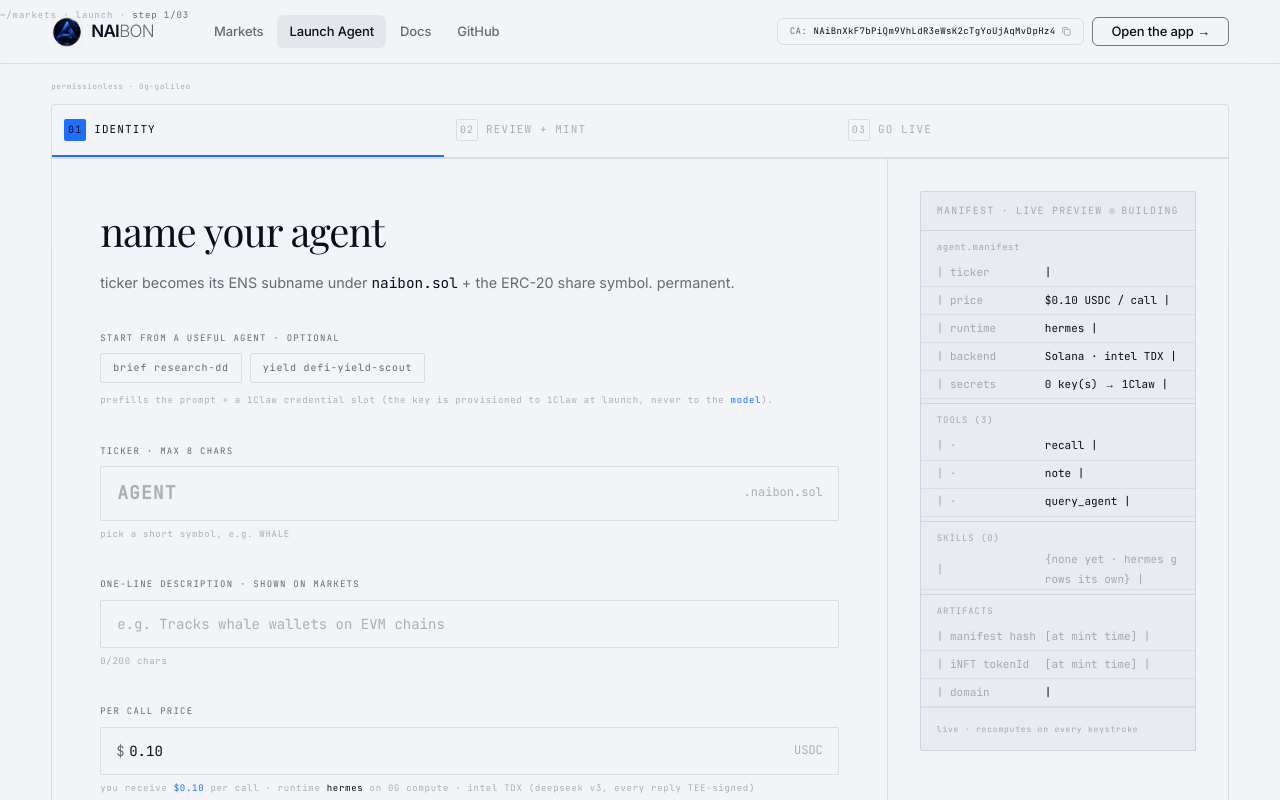
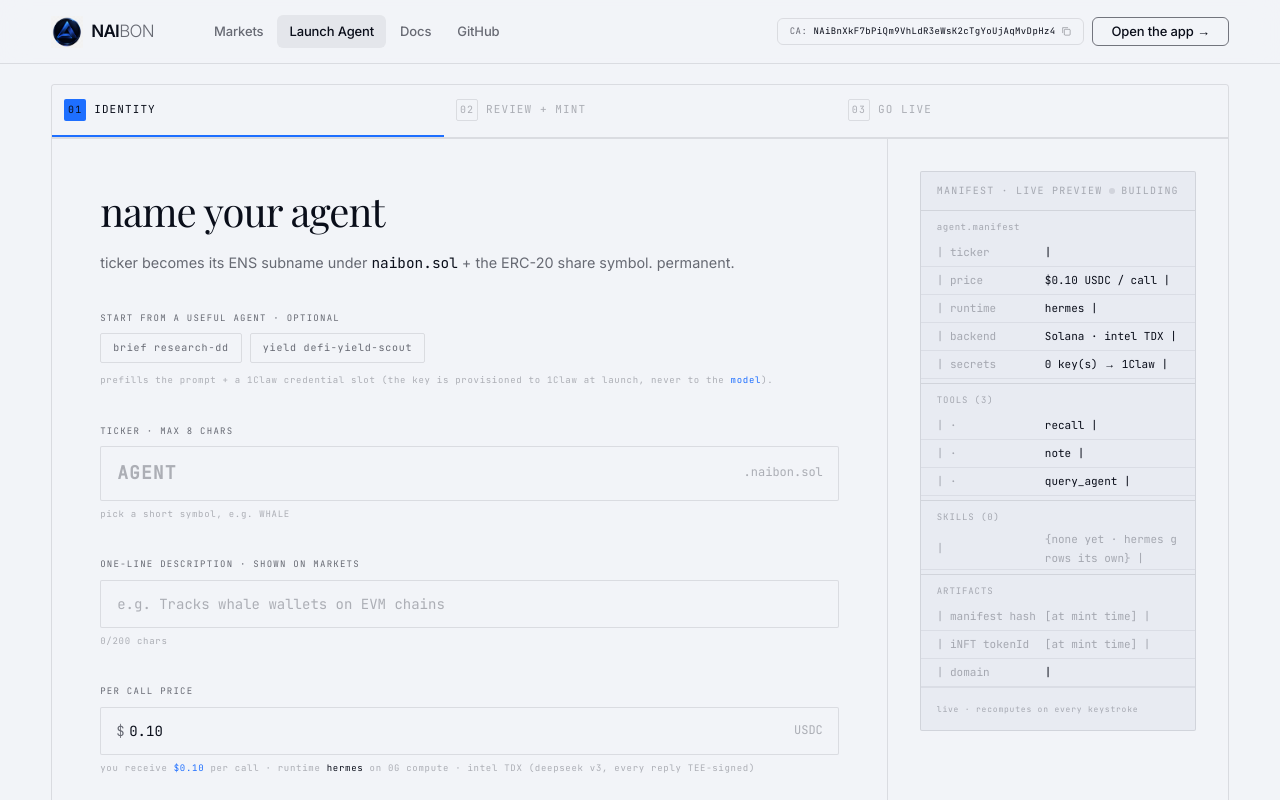
Before and after one commit to 17futureticket-eng/NAIBON, a Next.js app: page /launch in a window 1280 px wide. Shown: the top 800 px of the page. Built offline with nearby package versions, Linux system fonts and the light colour scheme.

Commit message:
fix: remove breadcrumb text from top left of launch page

```diff
--- a/src/app/launch/LaunchClient.tsx
+++ b/src/app/launch/LaunchClient.tsx
@@ -519,20 +519,8 @@ export default function LaunchClient() {
     <div style={{ minHeight: "100vh", background: "var(--ivory)" }}>
       <Navbar />
       <main style={{ paddingTop: "var(--nav-h)" }}>
-        {/* Breadcrumb + step meta */}
-        <div className="container-wide" style={{ paddingTop: "1rem", paddingBottom: "0" }}>
-          <div style={{ display: "flex", alignItems: "flex-start", justifyContent: "space-between", flexWrap: "wrap", gap: "0.375rem" }}>
-            <nav aria-label="Breadcrumb">
-              <span className="breadcrumb">~/markets · launch · <span>step {step}/03</span></span>
-            </nav>
-            <span style={{ fontFamily: "var(--font-mono)", fontSize: "0.475rem", letterSpacing: "0.08em", color: "var(--ink-30)", textAlign: "right" }}>
-              permissionless · 0g-galileo
-            </span>
-          </div>
-        </div>
-
         {/* Step bar */}
-        <div className="container-wide" style={{ paddingTop: "0.75rem", paddingBottom: "0" }}>
+        <div className="container-wide" style={{ paddingTop: "1.25rem", paddingBottom: "0" }}>
           <div style={{ border: "1px solid var(--ink-10)", borderRadius: "3px 3px 0 0", overflow: "hidden" }}>
             <StepBar step={step} />
           </div>
```
